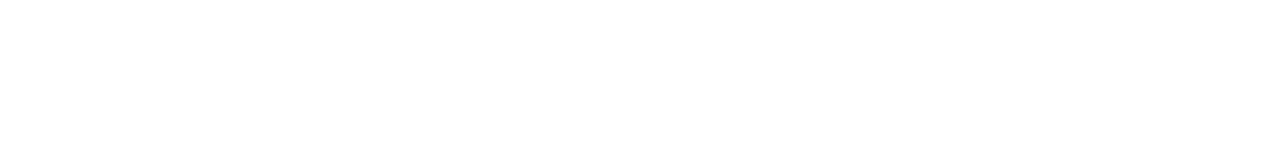
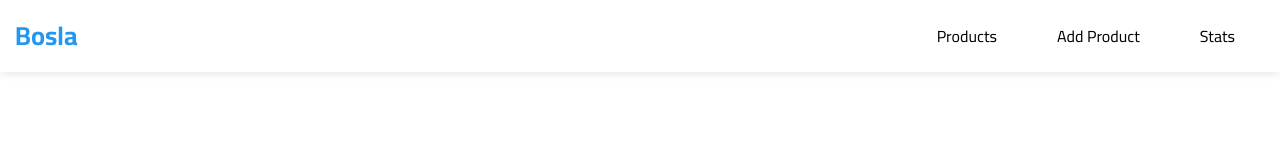
Before and after one commit to gemmy404/bosla-store-crud, a plain HTML site: page index.html in a window 1280 px wide. Drawn offline with Linux system fonts and the light colour scheme.

Commit message:
add header with logo and navbar with css styling

```diff
--- a/css/index.css
+++ b/css/index.css
@@ -28,4 +28,69 @@ ul {
     margin: 0;
     padding: 0;
 }
+.container {
+    padding-left: 15px;
+    padding-right: 15px;
+    margin-left: auto;
+    margin-right: auto;
+}
 /* End Global Rules */
+/* Start Header */
+.header {
+    background-color: white;
+    position: relative;
+    -webkit-box-shadow: 0 0 10px #ddd;
+    -moz-box-shadow: 0 0 10px #ddd;
+    box-shadow: 0 0 10px #ddd;
+}
+.header .container {
+    display: flex;
+    justify-content: space-between;
+    align-items: center;
+    flex-wrap: wrap;
+    position: relative;
+}
+.header .logo {
+    color: var(--main-color);
+    font-size: 26px;
+    font-weight: bold;
+    height: 72px;
+    display: flex;
+    justify-content: center;
+    align-items: center;
+}
+
+.header .main-nav {
+    display: flex;
+}
+
+.header .main-nav > li > a {
+    display: flex;
+    justify-content: center;
+    align-items: center;
+    height: 72px;
+    position: relative;
+    padding: 0 30px;
+    color: black;
+    overflow: hidden;
+    transition: var(--main-transition);
+}
+
+.header .main-nav > li > a::before {
+    content: "";
+    position: absolute;
+    width: 100%;
+    height: 4px;
+    background-color: var(--main-color);
+    top: 0;
+    left: -100%;
+    transition: var(--main-transition);
+}
+.header .main-nav > li > a:hover {
+    color: var(--main-color);
+    background-color: #fafafa;
+}
+.header .main-nav > li > a:hover::before {
+    left: 0;
+}
+/* End Header */
--- a/index.html
+++ b/index.html
@@ -16,5 +16,18 @@
             rel="stylesheet"
         />
     </head>
-    <body></body>
+    <body>
+       <!-- Start Header -->
+        <div class="header" id="header">
+            <div class="container">
+                <a href="#" class="logo">Bosla</a>
+                <ul class="main-nav">
+                    <li><a href="#products">Products</a></li>
+                    <li><a href="#add-product">Add Product</a></li>
+                    <li><a href="#stats">Stats</a></li>
+                </ul>
+            </div>
+        </div>
+        <!-- End Header -->
+    </body>
 </html>
```
